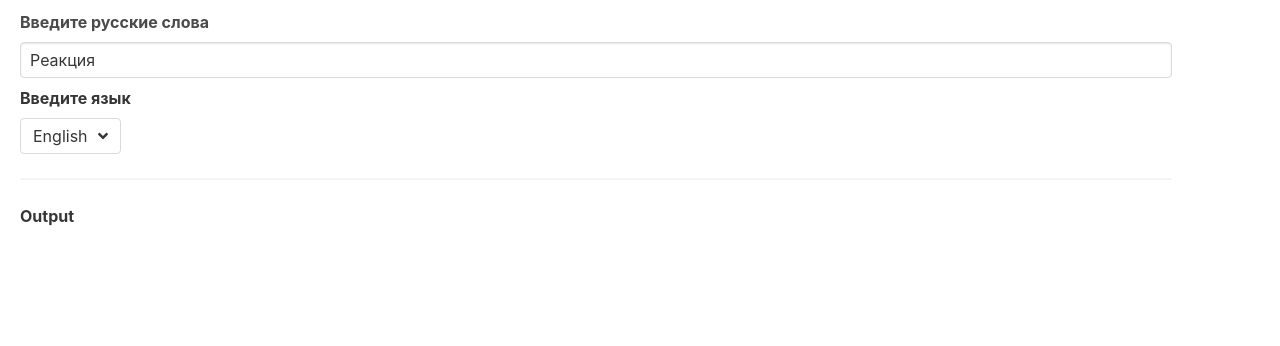
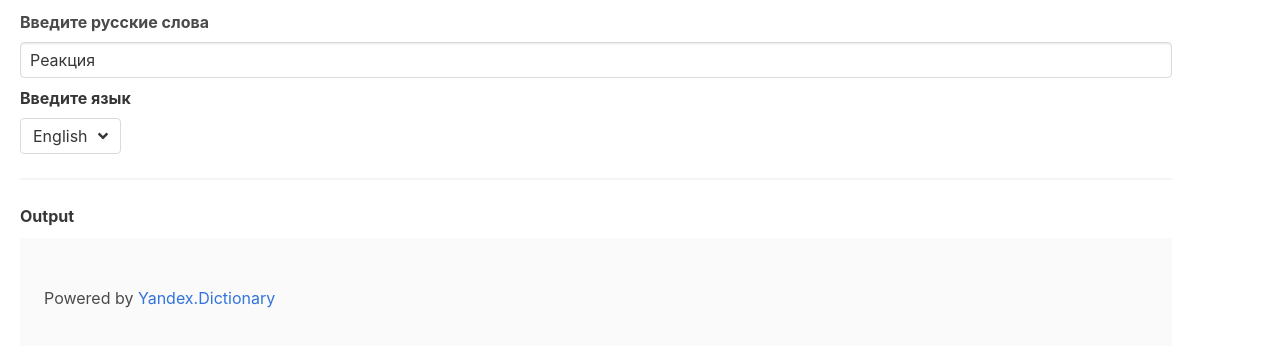
Before and after one commit to valeria-ri/ITMO-React-homework, a React (Create React App) app: page / in a window 1280 px wide. Shown: the top 346 px of the page. Built offline with nearby package versions, Linux system fonts and the light colour scheme.

Commit message:
feat: добавить лицензионную плашку в футер

```diff
--- a/src/App.js
+++ b/src/App.js
@@ -3,6 +3,7 @@ import React, { useState } from "react";
 import Field from "./components/field";
 import Languages from "./components/languages";
 import Translate from "./components/translate";
+import Footer from "./components/footer";
 
 export default function App() {
   const [language, setLanguage] = useState("en");
@@ -14,6 +15,7 @@ export default function App() {
       <Languages language={language} onLanguageChange={setLanguage} />
       <hr />
       <Translate text={text} language={language} />
+      <Footer />
     </div>
   );
 }
--- /dev/null
+++ b/src/components/footer.js
@@ -0,0 +1,13 @@
+import React from "react";
+
+const Footer = () => {
+  return (
+    <footer className="footer">
+      <p className="footer__license">
+        Powered by <a className="footer__license-link" href="https://tech.yandex.com/dictionary/">Yandex.Dictionary</a>
+      </p>
+    </footer>
+  )
+}
+
+export default Footer;
```
